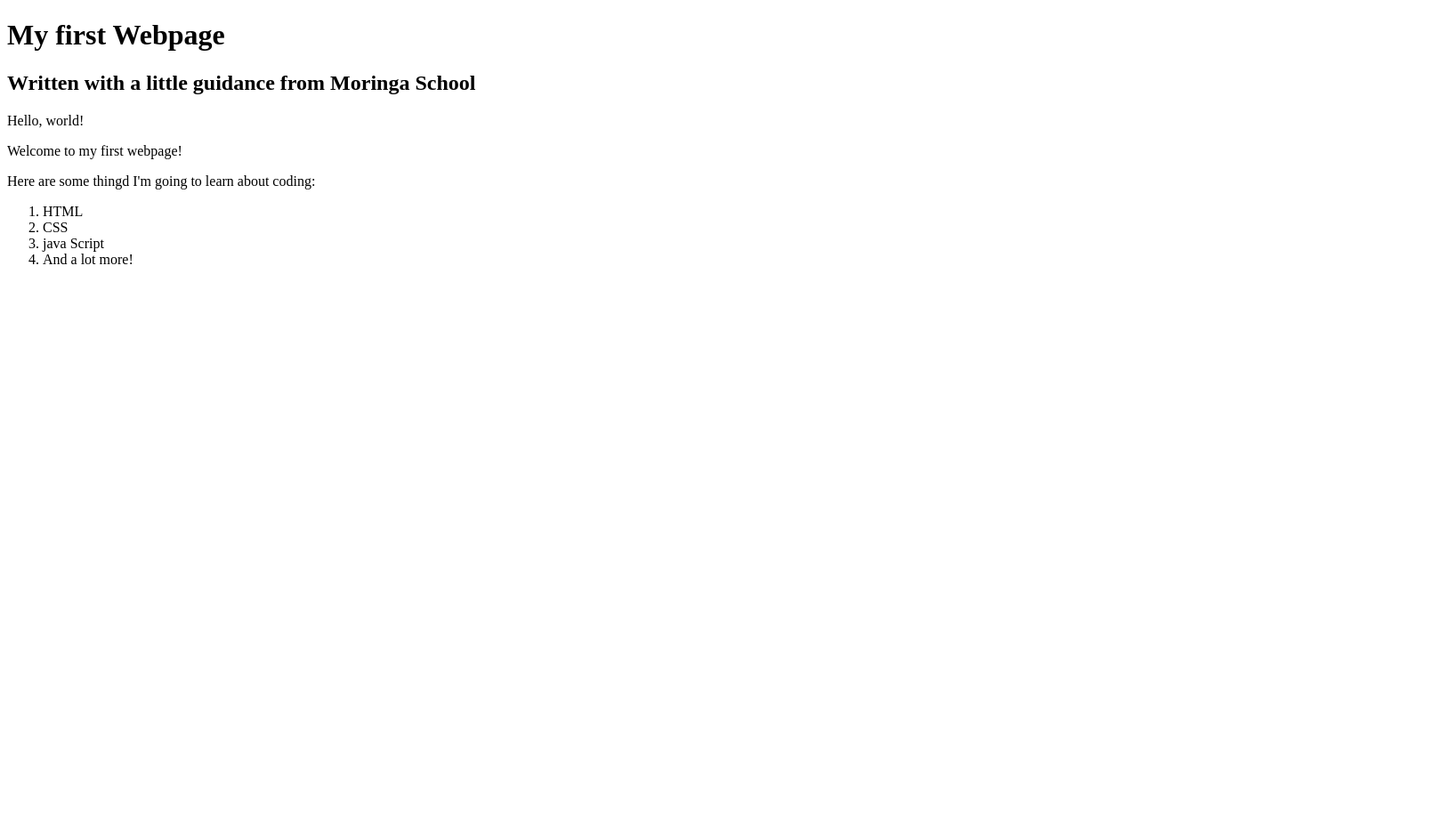
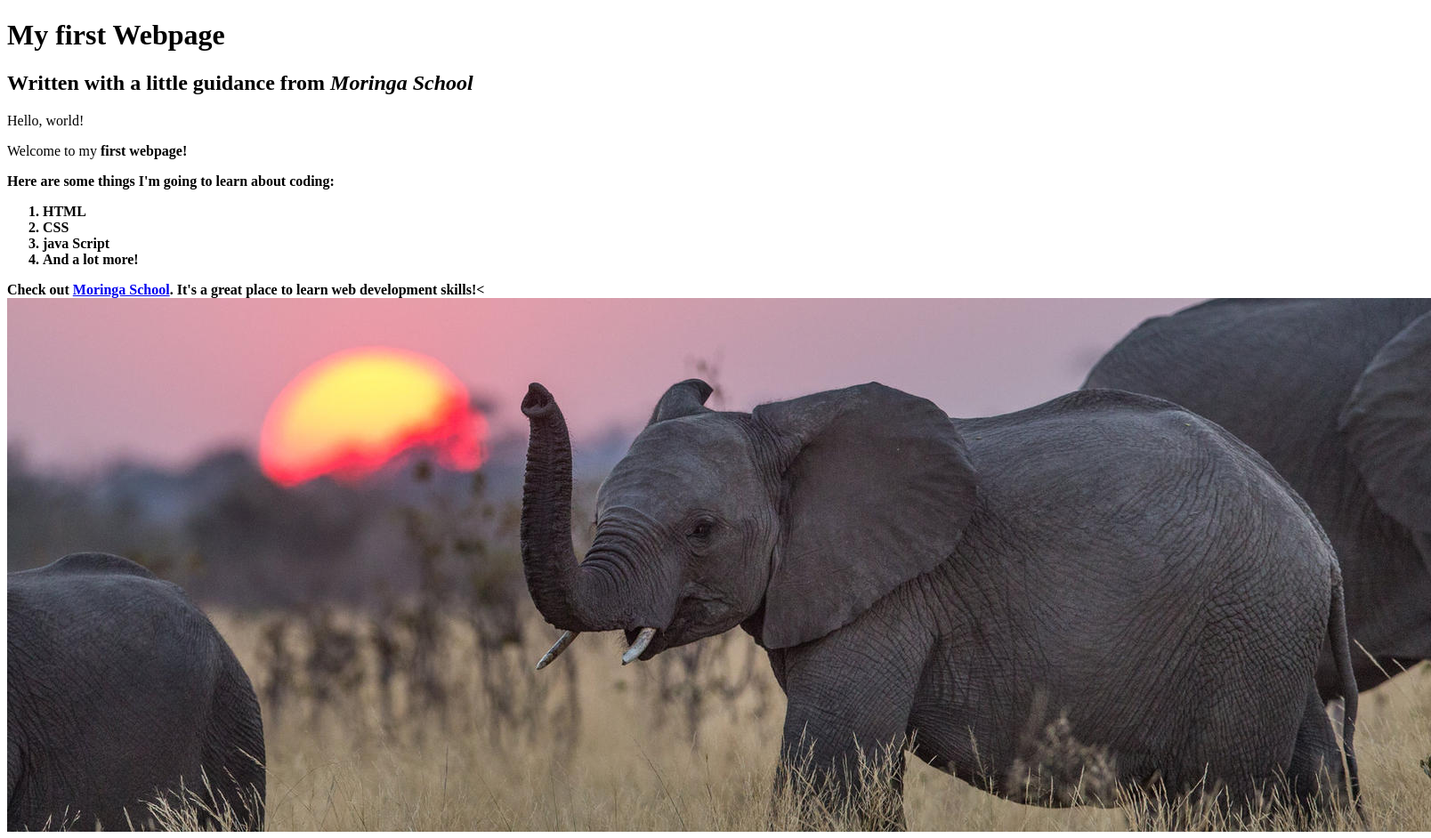
Before and after one commit to Melhouza/My-first-webpage, a plain HTML site: page my-first-webpage.html in a window 1280 px wide. Shown: the whole page at 89% size, 1608 px wide, since content can reach past the window. Before the commit the page ends 800 px from the top, so only its background shows below. Drawn offline with Linux system fonts and the light colour scheme.

Commit message:
Elephant image

```diff
--- a/my-first-webpage.html
+++ b/my-first-webpage.html
@@ -6,18 +6,18 @@
   <body>
      <h1>My first Webpage</h1>
 
-     <h2>Written with a little guidance from Moringa School</h2>
+     <h2>Written with a little guidance from <em>Moringa School</em></h2>
 
 
       <p>Hello, world!</p>
-      <p>Welcome to my first webpage!</p>
+      <p>Welcome to my <strong>first webpage!</p>
 
-      <p>Here are some thingd I'm going to learn about coding:</p>
+      <p>Here are some things I'm going to learn about coding:</p>
       <ol>
         <li>HTML</li>
         <li>CSS</li>
         <li>java Script</li>
         <li>And a lot more!</li>
-      <ol>
-  </body>
-</html>
+      </ol>
+     <p>Check out <a href="http://moringaschool.com/">Moringa School</a>. It's a great place to learn web development skills!<
+       <img src="elephant.jpg" alt="A photo of an elephant">
```
Also changed, not shown: elephant.jpg (added), my-favourite-things.html (added), 1 other file.
